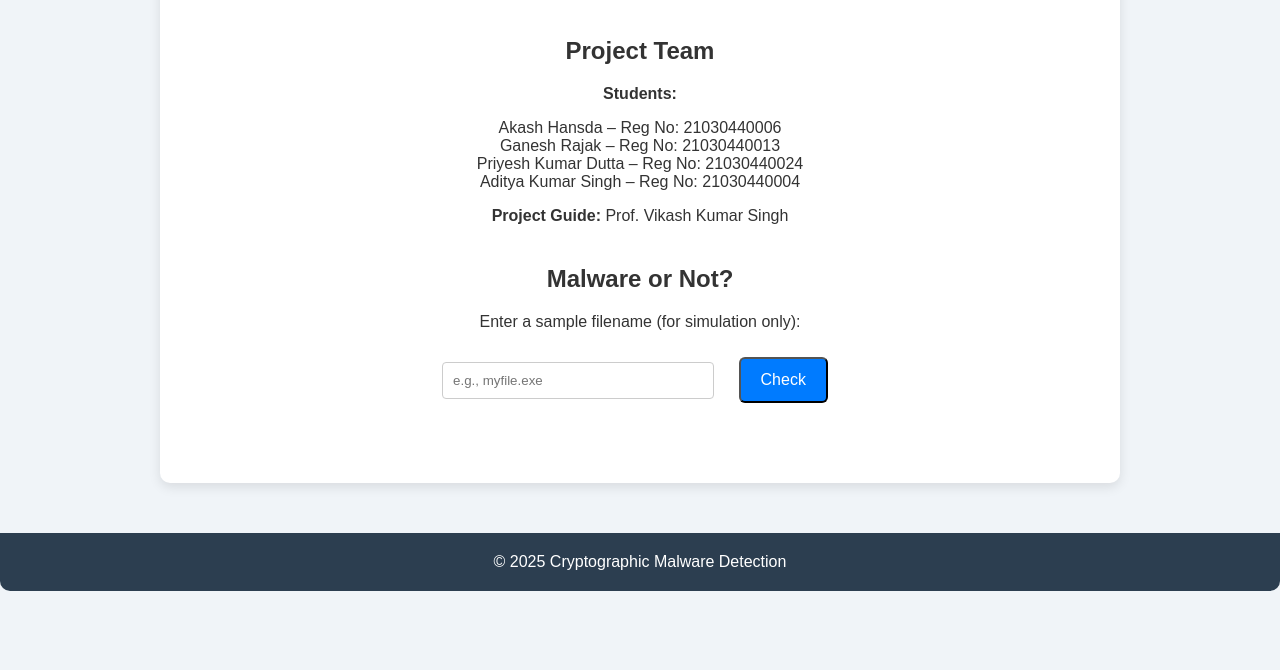
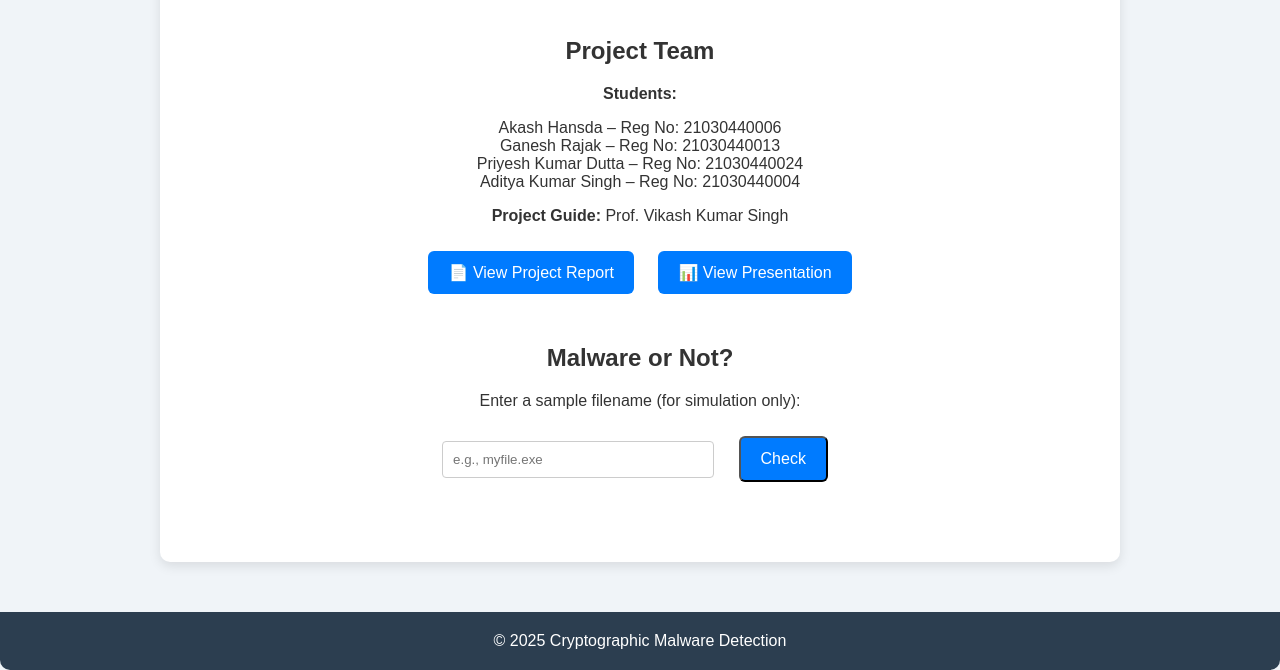
Before and after one commit to akashhansda/CMD, a plain HTML site: page index.html in a window 1280 px wide. Shown: the part 259-929 px from the top of the page. Before the commit the page ends 850 px from the top, so only its background shows below. Drawn offline with Linux system fonts and the light colour scheme.

Commit message:
Update index.html

```diff
--- a/index.html
+++ b/index.html
@@ -90,9 +90,11 @@
         Aditya Kumar Singh –   Reg No: 21030440004
       </p>
       <p><strong>Project Guide:</strong> Prof. Vikash Kumar Singh</p>
+
+      <!-- Buttons for Report and PPT -->
+      <a class="button" href="https://docs.google.com/document/d/1IXntrUYakeNcNKCzg9PcsrXRxwGVdvfD16jLDrSnStA/edit?usp=sharing" target="_blank">📄 View Project Report</a>
+      <a class="button" href="https://onedrive.live.com/personal/d98a5b4ef55dedc1/_layouts/15/Doc.aspx?sourcedoc=%7B0c6284ee-d901-478e-8188-9deba1c40fb8%7D&action=default&redeem=aHR0cHM6Ly8xZHJ2Lm1zL3AvYy9kOThhNWI0ZWY1NWRlZGMxL0VlNkVZZ3dCMlk1SGdZaWQ2NkhFRDdnQkRZOVkzTVNUVG1RZXZTQVJVdFplamc_ZT1SYjBhbW4&slrid=152caaa1-606b-9000-3b14-991018eed124&originalPath=aHR0cHM6Ly8xZHJ2Lm1zL3AvYy9kOThhNWI0ZWY1NWRlZGMxL0VlNkVZZ3dCMlk1SGdZaWQ2NkhFRDdnQkRZOVkzTVNUVG1RZXZTQVJVdFplamc_cnRpbWU9cTY3SW9YV3czVWc&CID=eb4d2d8c-ca87-47d9-b278-f6dd960943e9&_SRM=0:G:43&file=Cryptographic-Malware-Detection-with-Machine-Learning%20(3).pptx" target="_blank">📊 View Presentation</a>
     </div>
-
-
 
     <!-- Section: Malware or Not -->
     <div class="section">
```
